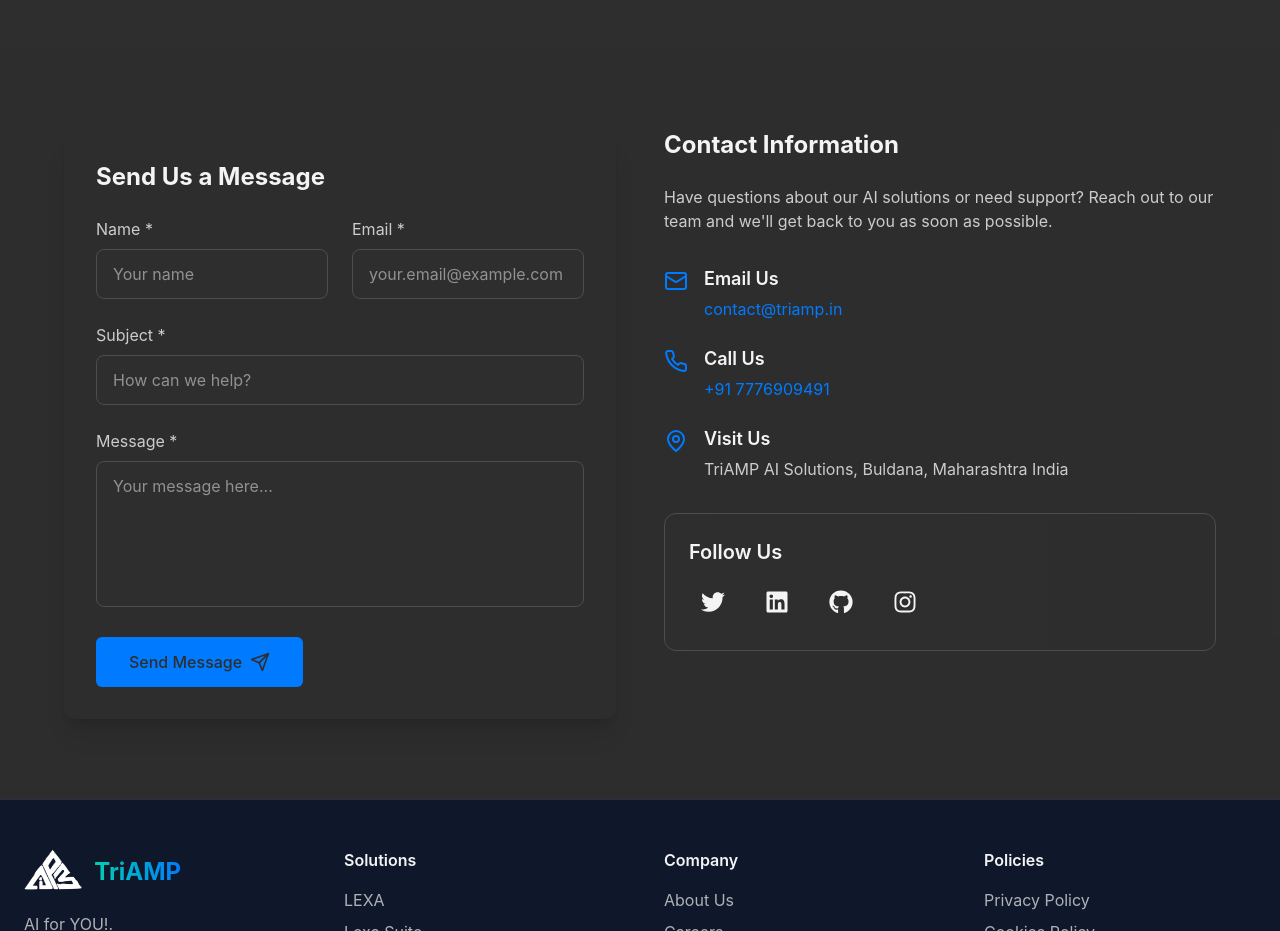
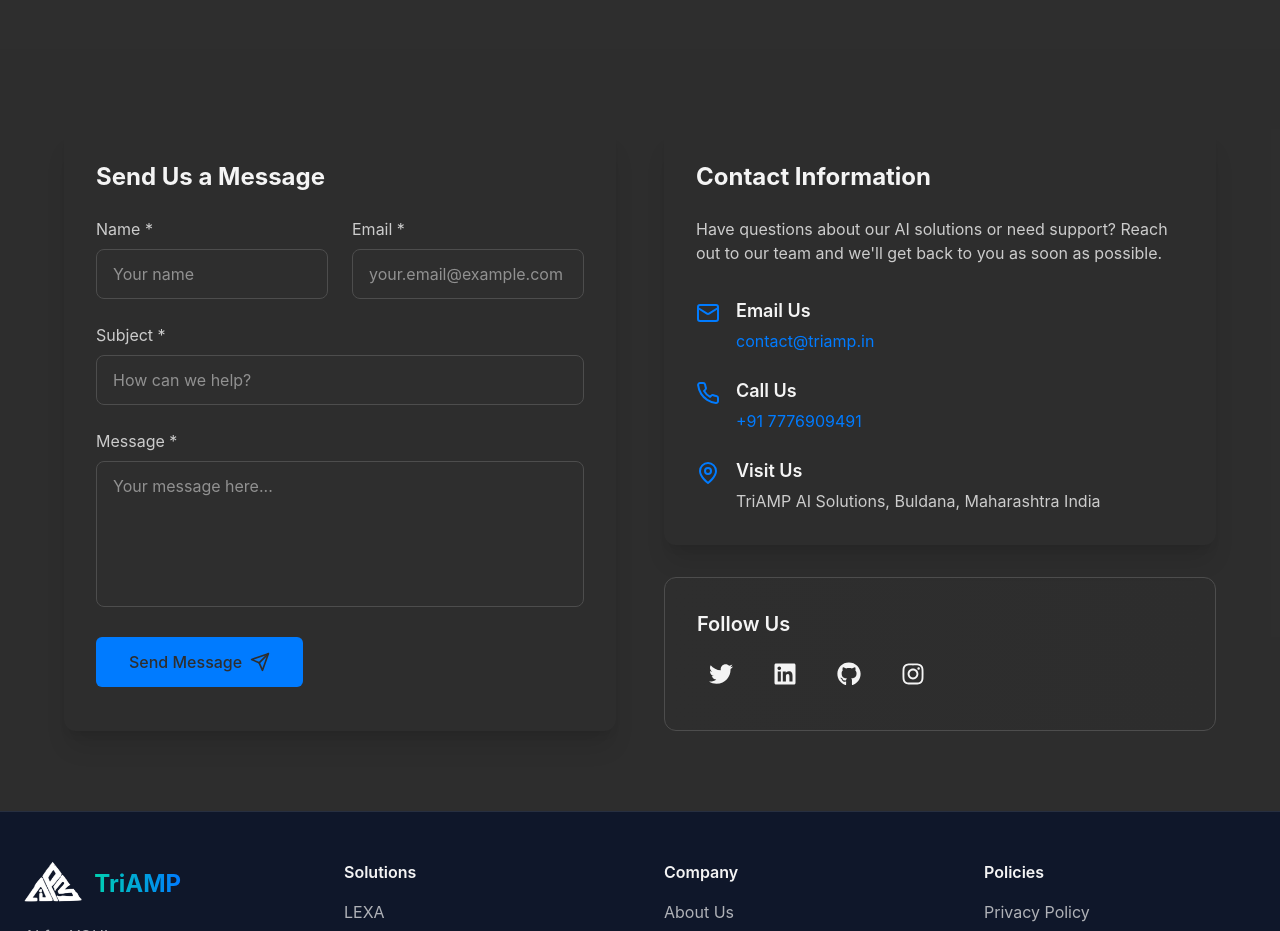
Before and after one commit to abhishekad/Tri-AMP_CoreWebsite, a React (Vite) app: page /contact in a window 1280 px wide. Shown: the part 380-1311 px from the top of the page. Built offline with nearby package versions, Linux system fonts and the light colour scheme.

Commit message:
Update alignment of contact  form and contact button on COntacts page

```diff
--- a/src/pages/ContactPage.jsx
+++ b/src/pages/ContactPage.jsx
@@ -111,10 +111,10 @@
             whileInView={{ opacity: 1, y: 0 }}
             viewport={{ once: true }}
             transition={{ duration: 0.5 }}
-            className="grid grid-cols-1 lg:grid-cols-2 gap-12"
+            className="grid grid-cols-1 lg:grid-cols-2 gap-12 items-stretch"
           >
             {/* Contact Form */}
-            <div className="bg-charcoal-light p-8 rounded-xl shadow-xl">
+            <div className="bg-charcoal-light p-8 rounded-xl shadow-xl h-full">
               <h2 className="text-2xl font-bold text-light-gray mb-6">Send Us a Message</h2>
 
               {status.message && (
@@ -208,8 +208,8 @@
             </div>
 
             {/* Contact Info */}
-            <div className="space-y-8">
-              <div>
+            <div className="flex flex-col h-full space-y-8">
+              <div className="bg-charcoal-light p-8 rounded-xl shadow-xl flex-1">
                 <h2 className="text-2xl font-bold text-light-gray mb-6">Contact Information</h2>
                 <p className="text-light-gray/80 mb-8">
                   Have questions about our AI solutions or need support? Reach out to our team and we'll get back to you as soon as possible.
@@ -246,8 +246,7 @@
                 </div>
               </div>
 
-
-              <div className="bg-gradient-to-r from-charcoal to-charcoal-dark p-6 rounded-xl border border-charcoal-dark">
+              <div className="bg-gradient-to-r from-charcoal to-charcoal-dark p-8 rounded-xl border border-charcoal-dark">
                 <h3 className="text-xl font-semibold text-light-gray mb-3">Follow Us</h3>
                 <div className="flex space-x-4">
                   {[
```
